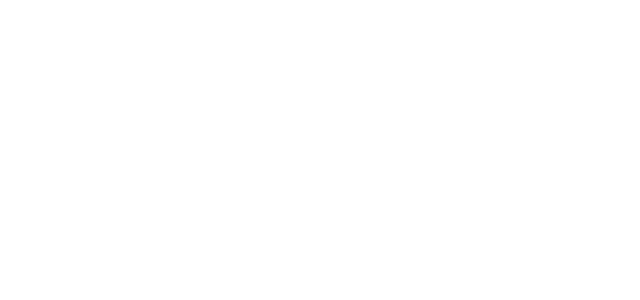
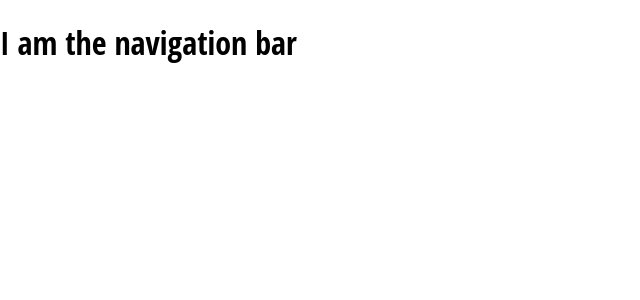
Before and after one commit to abduldoesramen/capstone, a React (Create React App) app in the folder crwn-clothing/: page / in a window 1280 px wide. Before the commit this address had no page. Shown: the top 300 px of the page, without its empty margins (0-640 px from the left). Built offline with nearby package versions, Linux system fonts and the light colour scheme; a web font is replaced by a local one.

Commit message:
added basic navigation, fixed type (elements to element)

```diff
--- a/crwn-clothing/src/App.js
+++ b/crwn-clothing/src/App.js
@@ -1,11 +1,26 @@
-import { Routes, Route } from "react-router-dom";
+import { Routes, Route, Outlet } from "react-router-dom";
 
 import Home from "./routes/home/home.component";
+
+const Navigation = () => {
+  return (
+    <div>
+      <div>
+        <h1>I am the navigation bar</h1>
+      </div>
+      <div>
+        <Outlet />
+      </div>
+    </div>
+  );
+};
 
 const App = () => {
   return (
     <Routes>
-      <Route path="/home" element={<Home />} />
+      <Route path="/" element={<Navigation />}>
+        <Route path="/home" element={<Home />} />
+      </Route>
     </Routes>
   );
 };
```
